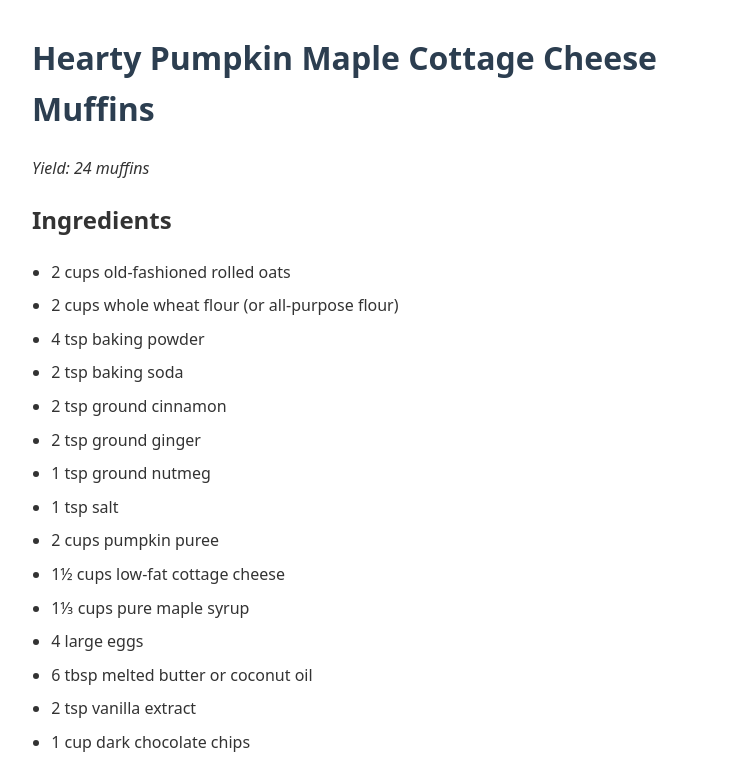
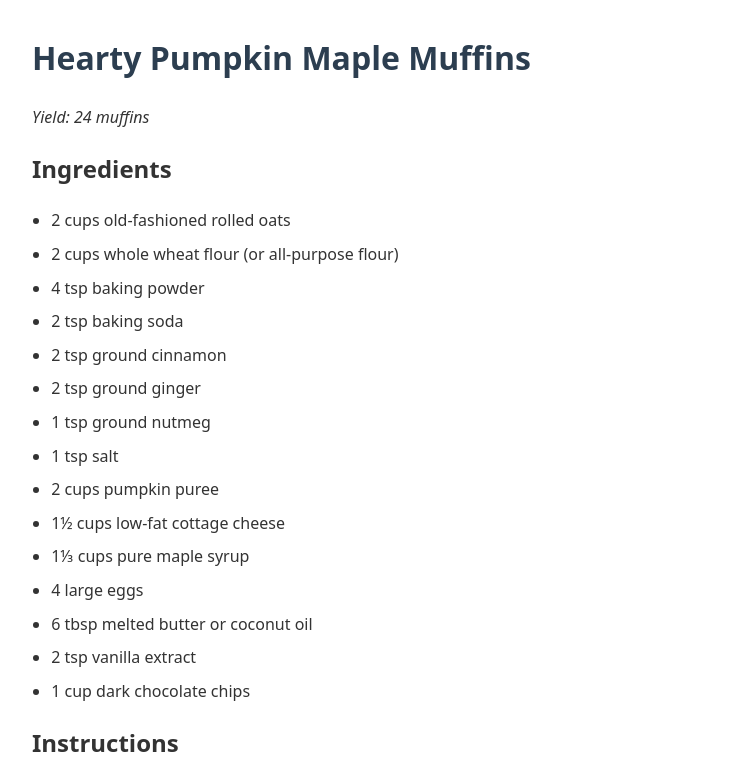
Before and after one commit to km1922/recipes, a plain HTML site: page Hearty-Pumpkin-Maple-Muffins.html in a window 1280 px wide. Shown: the top 772 px of the page, without its empty margins (258-1009 px from the left). Drawn offline with Linux system fonts and the light colour scheme.

Commit message:
Update muffin title in HTML file

```diff
--- a/Hearty-Pumpkin-Maple-Muffins.html
+++ b/Hearty-Pumpkin-Maple-Muffins.html
@@ -68,7 +68,7 @@
   </style>
 </head>
 <body>
-  <h1>Hearty Pumpkin Maple Cottage Cheese Muffins</h1>
+  <h1>Hearty Pumpkin Maple Muffins</h1>
   <p><em>Yield: 24 muffins</em></p>
 
   <h2>Ingredients</h2>
```
